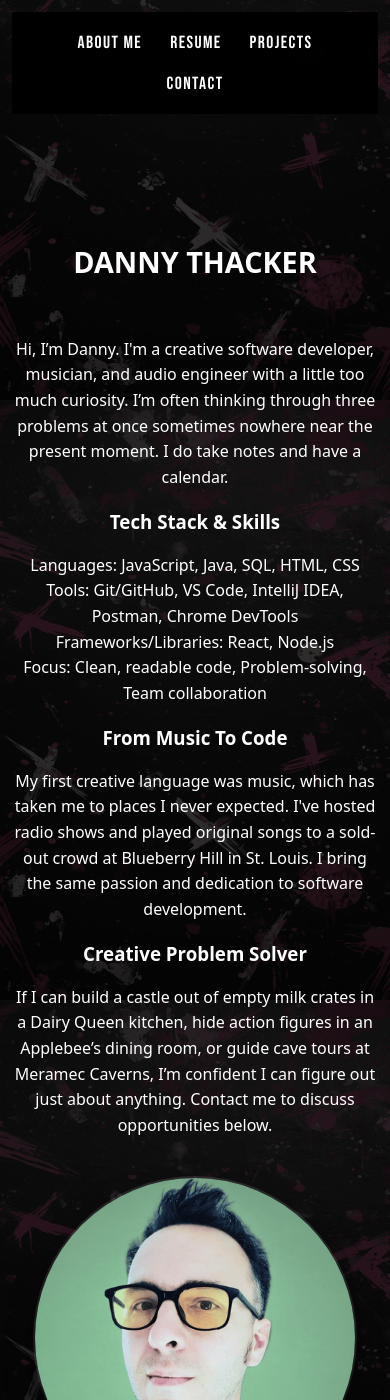
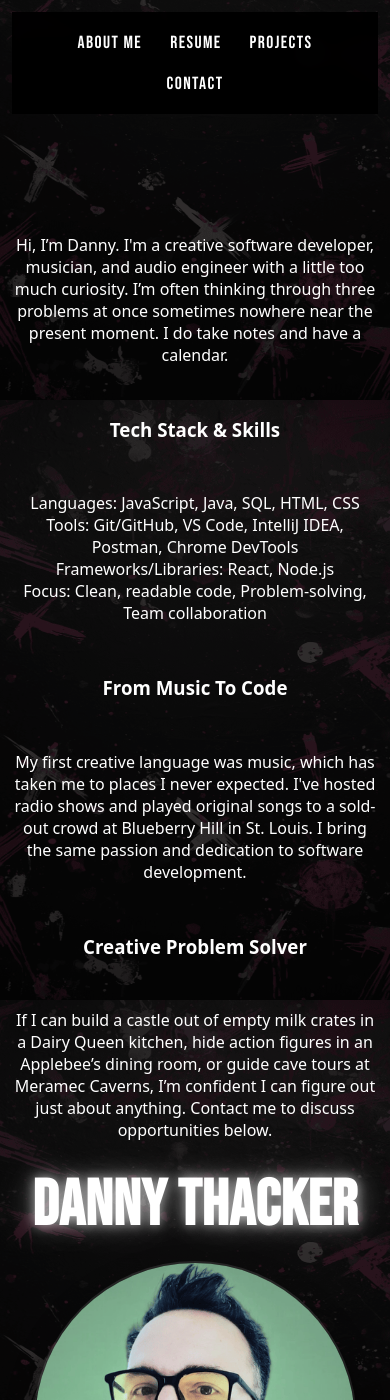
Before and after one commit to DanzillaDanny/DanzillaDanny.github.io, a Jekyll site: the page built from index.md, in a window 390 px wide and 1400 px high. Built offline with Jekyll 4.4.1, drawn with Linux system fonts in a browser that asks for light colours.

Commit message:
photo placement

```diff
--- a/_layouts/default.html
+++ b/_layouts/default.html
@@ -24,15 +24,13 @@
 
     <section id="about-me" class="hero">
 
-      <div class="hero-title">
+    <div class="hero-text">
         <h1>DANNY THACKER</h1>
     </div>
 
     <div class="profile-wrap">
-        <img class="profile-pic" src="{{ '/assets/Profile_pic.png' | relative_url }}" alt="Danny Thacker"/>
+    <img class ="profile-pic" src = "{{ '/assets/Profile_pic.png' | relative_url }}"alt="Danny Thacker"/>
     </div>
-
-      <div class="hero-text">
         <p>
 Hi, I’m Danny. I'm a creative software developer, musician, and audio engineer with a little too much curiosity.
 I’m often thinking through three problems at once sometimes nowhere near the present moment. I do take notes
@@ -58,7 +56,6 @@
 or guide cave tours at Meramec Caverns, I’m confident I can figure out just about anything. Contact me to discuss opportunities below.
         </p>
     </div>
-
     </section>
 
     <section id="resume" class="section">
--- a/assets/index.css
+++ b/assets/index.css
@@ -344,10 +344,10 @@
         gap: 1rem;
     }
 
-    /* Ensure ordering on phones: name (h1 in .hero-text) first, image second, then the rest */
+    /* Explicit order: H1 (hero-text) first, image second, then hero-body (all paragraphs & headings) */
     .hero > .hero-text { order: 1; width: 100%; }
     .hero > .profile-wrap { order: 2; float: none; margin: 0.5rem auto; width: 320px; height: 320px; }
-    .hero > p, .hero > h3 { order: 3; width: 100%; }
+    .hero > .hero-body { order: 3; width: 100%; }
 
     .hero-text h1 { margin: 0.25rem 0; text-align: center; }
 
```
Lines whose indentation alone changed are shown as unchanged.
